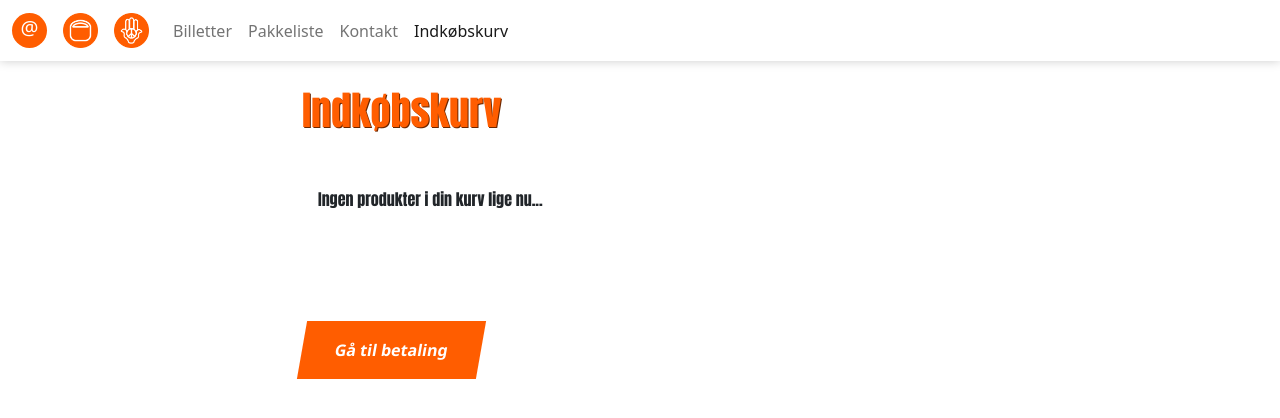
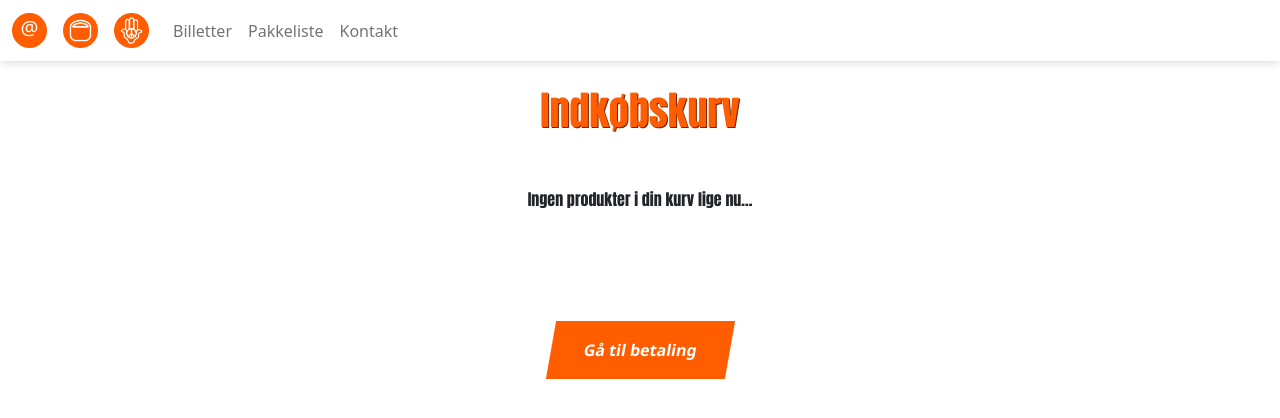
Before and after one commit to SigurdVilstrup/skodfest2023, an Angular app: page /cart in a window 1280 px wide. Shown: the top 418 px of the page. Built offline with nearby package versions, Linux system fonts and the light colour scheme.

Commit message:
adds totals and products state

```diff
--- a/src/app/cart/cart.component.html
+++ b/src/app/cart/cart.component.html
@@ -1,14 +1,14 @@
 <div class="container-md cart-container">
-  <div class="title-container pt-4"><h1>Indkøbskurv</h1></div>
+  <div class="title-container pt-4 text-center"><h1>Indkøbskurv</h1></div>
   <div class="products-container w-100 fs-6 pb-2">
-    <ng-container *ngIf="cartProducts; else noProductsInCart">
+    <ng-container *ngIf="cartProducts?.length != 0; else noProductsInCart">
       <div *ngFor="let product of cartProducts" class="product px-3 py-1">
         <a href="{{ product.link }}"> {{ product.name }} </a>
         <span>Kr. {{ product.price | number : ".2" }} </span>
       </div>
     </ng-container>
     <ng-template #noProductsInCart>
-      <div class="product px-3 py-5">
+      <div class="product px-3 py-5 justify-content-center">
         <h6>Ingen produkter i din kurv lige nu...</h6>
       </div>
     </ng-template>
--- a/src/app/cart/cart.component.scss
+++ b/src/app/cart/cart.component.scss
@@ -28,3 +28,8 @@
 .cart-container {
   max-width: 700px;
 }
+
+.checkout-container {
+  display: flex;
+  justify-content: center;
+}
--- a/src/app/cart/cart.component.ts
+++ b/src/app/cart/cart.component.ts
@@ -1,6 +1,6 @@
 import { Component, OnInit } from '@angular/core';
 import { Product } from '../product';
-import { ProductsService } from '../products.service';
+import { ProductsStoreService } from '../products-store.service';
 
 @Component({
   selector: 'app-cart',
@@ -9,14 +9,14 @@ import { ProductsService } from '../products.service';
 })
 export class CartComponent implements OnInit {
   cartProducts?: Product[];
-
   totalPrice?: number;
 
-  constructor(private productsService: ProductsService) {}
+  constructor(private productsService: ProductsStoreService) {}
 
   ngOnInit(): void {
-    this.productsService.getCartProducts().subscribe((products) => {
-      this.cartProducts = products;
-    });
+    this.cartProducts = this.productsService.productsInCart;
+    this.totalPrice = this.cartProducts.reduce((accumulator, current) => {
+      return accumulator + current.price;
+    }, 0);
   }
 }
--- a/src/app/navbar/navbar.component.html
+++ b/src/app/navbar/navbar.component.html
@@ -57,17 +57,6 @@
             >Kontakt</a
           >
         </li>
-        <li class="nav-item">
-          <a
-            routerLinkActive="active"
-            routerLink="/cart"
-            class="nav-link"
-            aria-current="page"
-            data-bs-toggle="collapse"
-            data-bs-target="#navbarSupportedContent"
-            >Indkøbskurv</a
-          >
-        </li>
       </ul>
     </div>
   </div>
--- /dev/null
+++ b/src/app/products-store.service.ts
@@ -0,0 +1,26 @@
+import { Injectable } from '@angular/core';
+import { BehaviorSubject, Observable, of } from 'rxjs';
+import { Product } from './product';
+
+@Injectable({
+  providedIn: 'root',
+})
+export class ProductsStoreService {
+  private readonly _productsInCart = new BehaviorSubject<Product[]>([]);
+
+  readonly productsInCart$ = this._productsInCart.asObservable();
+
+  constructor() {}
+
+  get productsInCart(): Product[] {
+    return this._productsInCart.getValue();
+  }
+
+  private set productsInCart(val: Product[]) {
+    this._productsInCart.next(val);
+  }
+
+  public addProductToCart(product: Product) {
+    this.productsInCart = [...this.productsInCart, product];
+  }
+}
--- a/src/app/products.service.ts
+++ /dev/null
@@ -1,20 +0,0 @@
-import { Injectable } from '@angular/core';
-import { Observable, of } from 'rxjs';
-import { Product } from './product';
-
-@Injectable({
-  providedIn: 'root',
-})
-export class ProductsService {
-  productsInCart?: Product[];
-
-  constructor() {}
-
-  public getCartProducts(): Observable<Product[] | undefined> {
-    return of(this.productsInCart);
-  }
-
-  public addProductToCart(product: Product) {
-    this.productsInCart?.push(product);
-  }
-}
--- a/src/app/ticket/ticket.component.ts
+++ b/src/app/ticket/ticket.component.ts
@@ -1,6 +1,6 @@
 import { Component, OnInit } from '@angular/core';
 import { Product } from '../product';
-import { ProductsService } from '../products.service';
+import { ProductsStoreService } from '../products-store.service';
 
 @Component({
   selector: 'app-ticket',
@@ -23,7 +23,7 @@ export class TicketComponent implements OnInit {
     },
   ];
 
-  constructor(private productsService: ProductsService) {}
+  constructor(private productsService: ProductsStoreService) {}
 
   addTicketToCart(product: Product) {
     this.productsService.addProductToCart(product);
```
Also changed, not shown: 1 other file (tests, documents, lock files or other folders).
